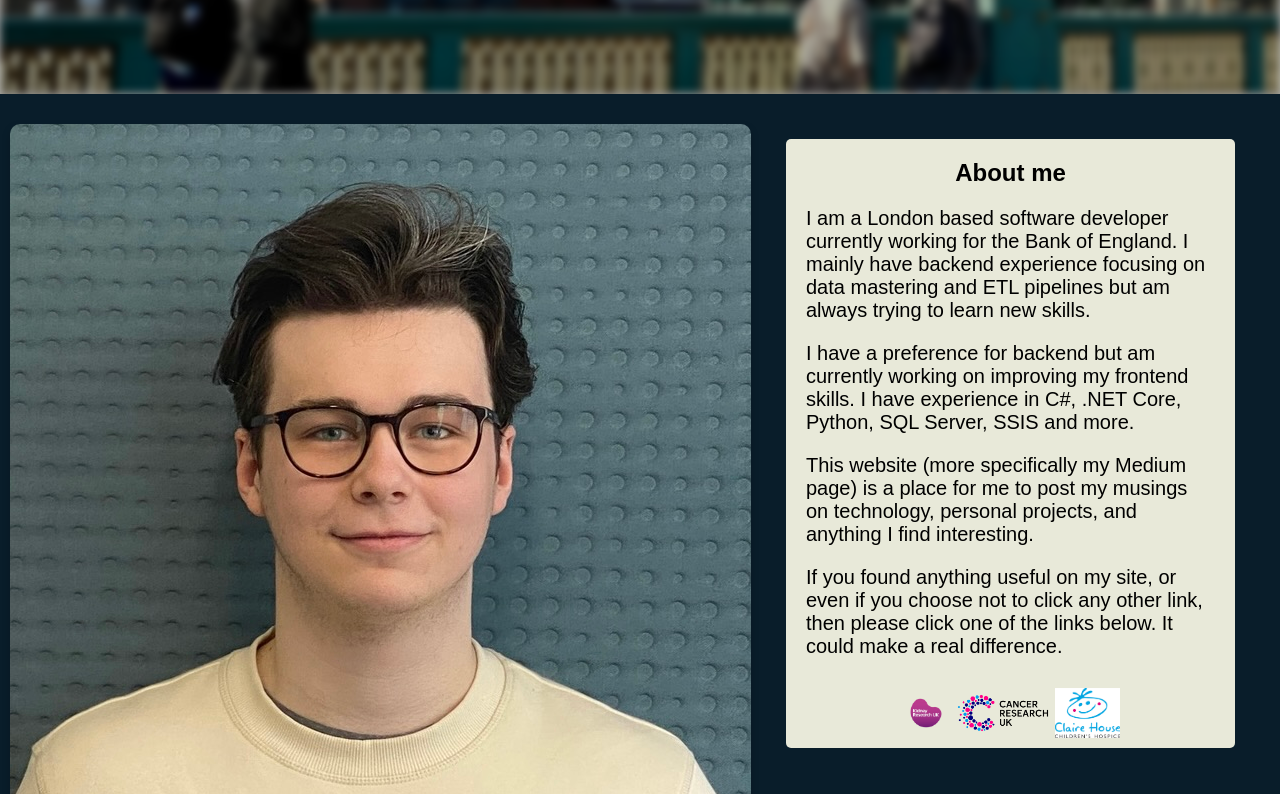
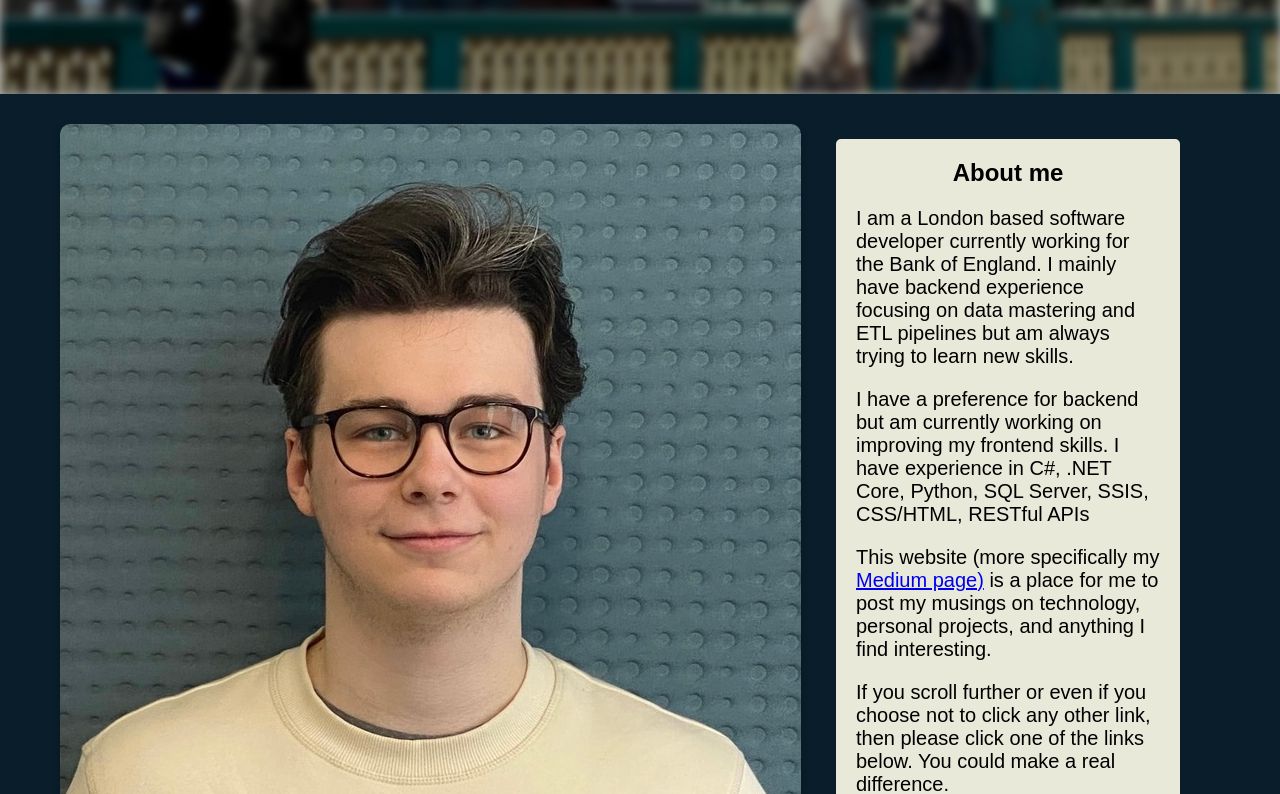
Before and after one commit to TomA115/AspyNet, a React (Create React App) app: page / in a window 1280 px wide. Shown: the part 706-1500 px from the top of the page. Built offline with nearby package versions, Linux system fonts and the light colour scheme.

Commit message:
updates to about me text

```diff
--- a/src/CSS/HomePage.css
+++ b/src/CSS/HomePage.css
@@ -117,6 +117,7 @@ html,body{
   box-sizing: border-box;
   padding: 10px;
   margin: 35px;
+  margin-right: 90px;
   flex-direction: column;
   border-radius: 5px;
 }
@@ -148,11 +149,12 @@ html,body{
 
 .profile-pic{
   display: block;
-  margin: 20px auto;
+  margin: 20px auto 20px 50px;
   box-shadow: 0 4px 8px rgba(0, 0, 0, 0.2);
   border-radius: 10px;
   min-height: 50vh;
   width: auto;
+
 }
 
 .link-container{
--- a/src/HomePage.tsx
+++ b/src/HomePage.tsx
@@ -31,10 +31,10 @@ const HomePage: React.FC = () => {
                     <div className='about-header'>About me</div>
                     <div className='about-body'>
                     <p>I am a London based software developer currently working for the Bank of England. I mainly have backend experience focusing on data mastering and ETL pipelines but am always trying to learn new skills.</p>
-    <p>I have a preference for backend but am currently working on improving my frontend skills. I have experience in C#, .NET Core, Python, SQL Server, SSIS and more.</p>
-    <p>This website (more specifically my Medium page) is a place for me to post my musings on technology, personal projects, and anything I find interesting.</p>
+    <p>I have a preference for backend but am currently working on improving my frontend skills. I have experience in C#, .NET Core, Python, SQL Server, SSIS, CSS/HTML, RESTful APIs</p>
+    <p>This website (more specifically my <a href='https://medium.com/@thomasaspy1'>Medium page)</a> is a place for me to post my musings on technology, personal projects, and anything I find interesting.</p>
 
-    <p>If you found anything useful on my site, or even if you choose not to click any other link, then please click one of the links below. It could make a real difference.</p></div>
+    <p>If you scroll further or even if you choose not to click any other link, then please click one of the links below. You could make a real difference.</p></div>
                     <div className='link-container'>
                         <ImageLink imageUrl={`${process.env.PUBLIC_URL}/kidney-research.png`} linkUrl="https://www.kidneyresearchuk.org/support/" altText="Kidney Research UK" />
                         <ImageLink imageUrl={`${process.env.PUBLIC_URL}/CRUK.WEBP`} linkUrl="https://www.cancerresearchuk.org/" altText="Cancer Research UK" />
```
